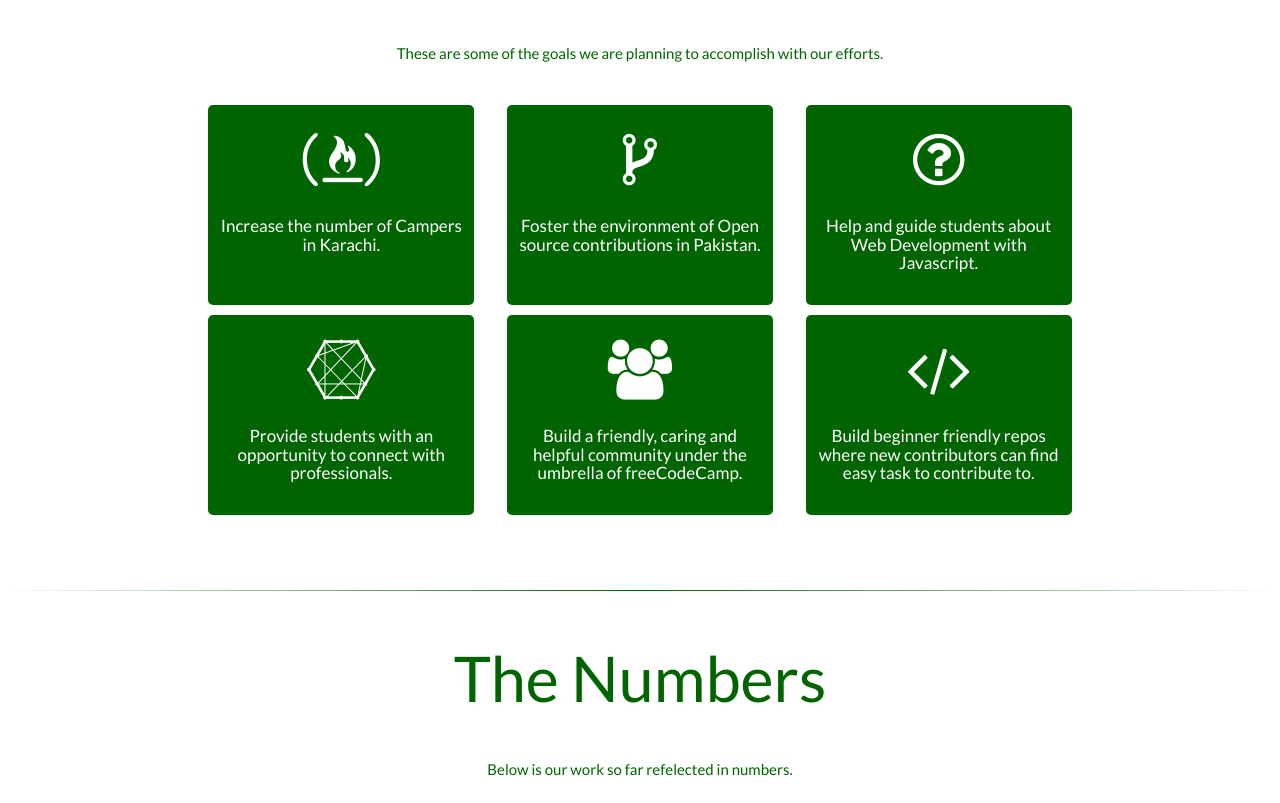
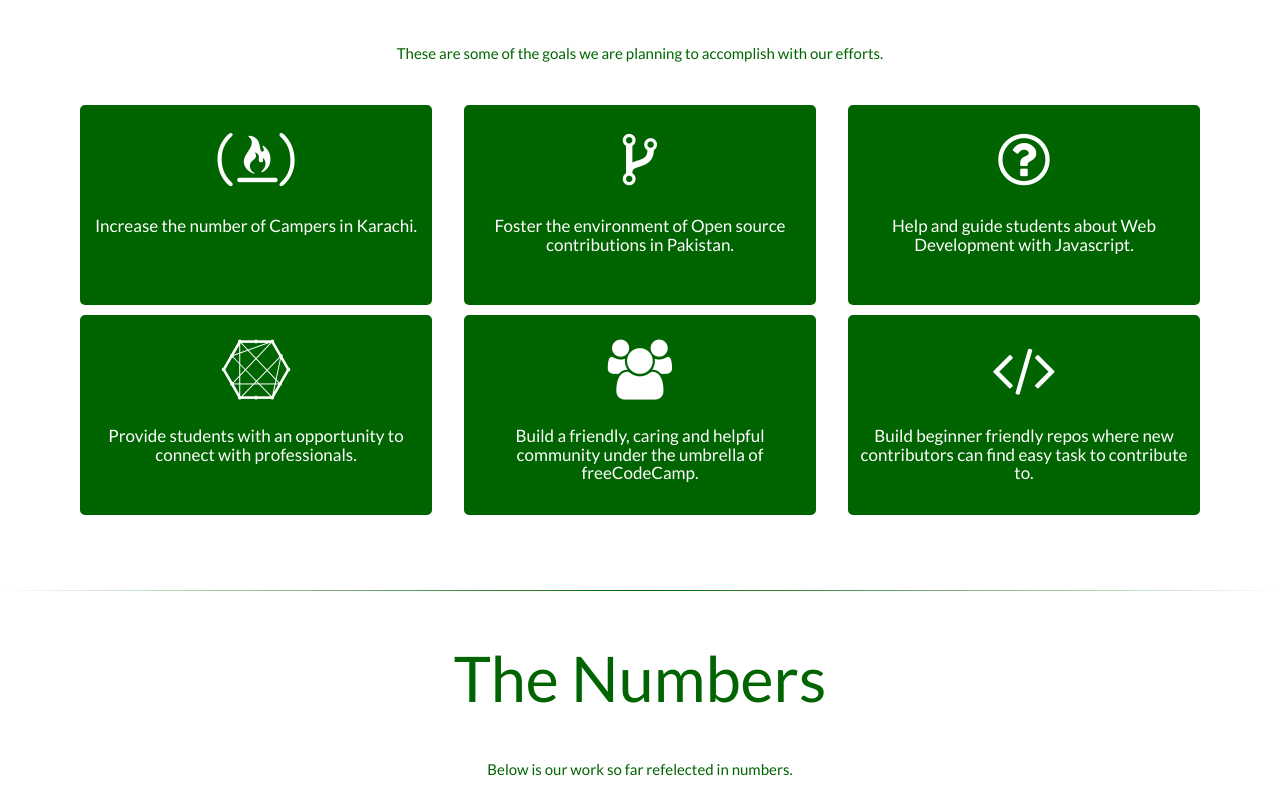
Before and after one commit to fcckarachi/fcckarachi.github.io, a website built with Parcel: page index.html in a window 1280 px wide. Shown: the part 1981-2784 px from the top of the page. Built offline with nearby package versions, Linux system fonts and the light colour scheme.

```diff
--- a/source/scss/styles.scss
+++ b/source/scss/styles.scss
@@ -148,6 +148,10 @@
     }
 }
 
+.container {
+    width: 90%;
+}
+
 // HELPER CLASSES
 .hr-white {
     background-image: -webkit-linear-gradient(left, $white, $primary-green, $white);
```
Also changed, not shown: package.json (+3 -7 lines), .postcssrc.js (added), 1 other file.
